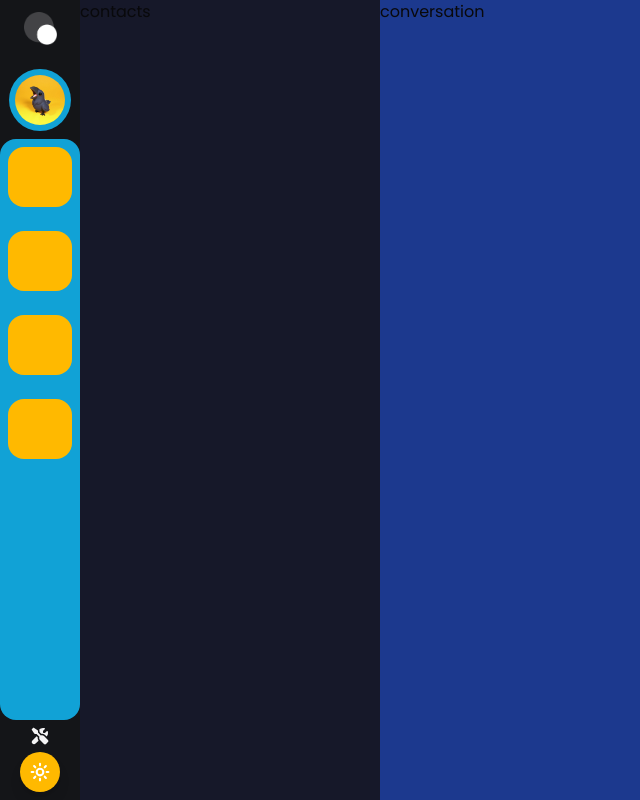
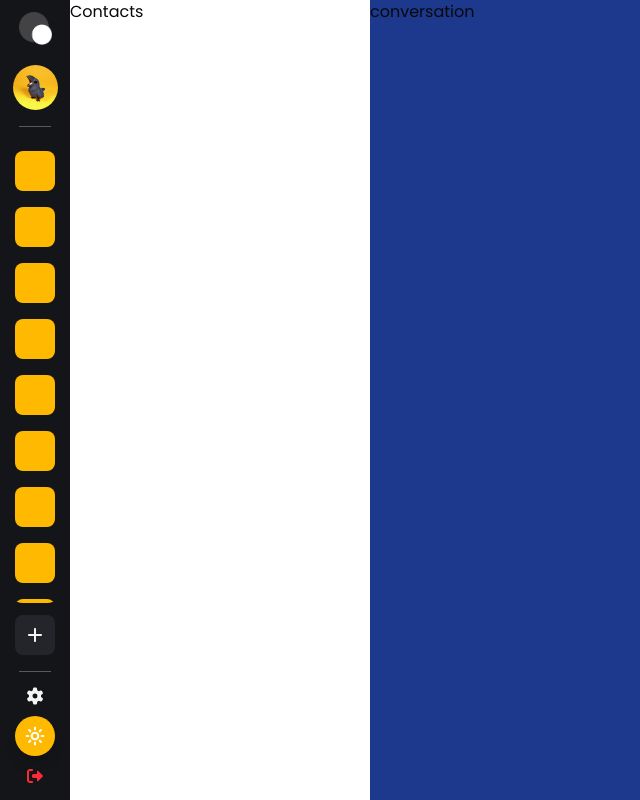
Before and after one commit to akram-abid/chatlify, a Next.js app: page / in a window 1280 px wide. Shown: the whole page, without its empty margins (0-640 px from the left). Built offline with nearby package versions, Linux system fonts and the light colour scheme.

Commit message:
Make the servers's container scrollable

```diff
--- a/app/globals.css
+++ b/app/globals.css
@@ -71,8 +71,8 @@
   --color-border: var(--border);
 
   --color-mate: var(--mate);
-  --color-mate-dark: var(--mate);
-  --color-mate-light: var(--mate);
+  --color-mate-dark: var(--mate-dark);
+  --color-mate-light: var(--mate-light);
 
   --color-primary: var(--primary);
   --color-primary-hover: var(--primary-hover);
@@ -182,6 +182,14 @@
   .error-message {
     @apply mx-auto w-full rounded-xl bg-error/5 px-8 py-3 text-center text-error text-[14px];
   }
+  .scrollbar-hide::-webkit-scrollbar {
+    display: none;
+  }
+
+  .scrollbar-hide {
+    -ms-overflow-style: none;
+    scrollbar-width: none;
+  }
 }
 
 body {
--- a/app/page.jsx
+++ b/app/page.jsx
@@ -1,10 +1,11 @@
+import Contacts from "@/components/Contacts";
 import Navrow from "../components/navrow";
 
 export default function Home() {
   return (
-    <div className="grid grid-cols-[80px_300px_1fr] h-screen">
+    <div className="grid grid-cols-[70px_300px_1fr] h-screen">
       <Navrow/>
-      <div className="bg-surface-alt">contacts</div>
+      <Contacts />
       <div className="bg-blue-900">conversation</div>
     </div>
   );
--- /dev/null
+++ b/components/Contacts.jsx
@@ -0,0 +1,9 @@
+import React from 'react'
+
+const Contacts = () => {
+  return (
+    <div>Contacts</div>
+  )
+}
+
+export default Contacts
--- a/components/navrow.jsx
+++ b/components/navrow.jsx
@@ -1,4 +1,9 @@
-import { faScrewdriverWrench } from '@fortawesome/free-solid-svg-icons';
+import {
+  faAdd,
+  faGear,
+  faRightFromBracket,
+  faScrewdriverWrench,
+} from '@fortawesome/free-solid-svg-icons';
 import { FontAwesomeIcon } from '@fortawesome/react-fontawesome';
 import Image from 'next/image';
 import { FloatingDockDemo } from './ui/FloatingDockDemo';
@@ -8,33 +13,53 @@ import ThemeSwitcherButton from './ThemeSwitcher';
 
 const Navrow = () => {
   return (
-    <div className="bg-mate flex flex-col items-center gap-2 py-2">
+    <div className="bg-mate flex flex-col items-center gap-2 p-2 h-screen">
+      <div className='flex flex-col justify-center items-center gap-3'>
         <Image
           src="/logo.png"
           alt="logo"
           width={33}
           height={33}
-        className="mb-4 pt-1"
+          className="mb-2 pt-1"
         />
-      <div className="rounded-full bg-primary p-1.5">
-        <div className="rounded-full">
         <Image
           src="/profilepic.jpeg"
           alt="profile"
-            width={50}
-            height={50}
+          width={45}
+          height={45}
           className="rounded-full object-cover"
         />
       </div>
+
+      <div className="w-8 h-px bg-accent/30 my-2"></div>
+
+      <div className="flex flex-col justify-center items-center gap-3 flex-1 min-h-0">
+        <div className="flex-1 w-full rounded-2xl p-2 flex flex-col gap-4 overflow-y-auto hover:bg-mate-light  transition-all duration-300 min-h-0 scrollbar-hide">
+          <div className="w-[40px] h-[40px] bg-amber-400 rounded-[8px] flex-shrink-0"></div>
+          <div className="w-[40px] h-[40px] bg-amber-400 rounded-[8px] flex-shrink-0"></div>
+          <div className="w-[40px] h-[40px] bg-amber-400 rounded-[8px] flex-shrink-0"></div>
+          <div className="w-[40px] h-[40px] bg-amber-400 rounded-[8px] flex-shrink-0"></div>
+          <div className="w-[40px] h-[40px] bg-amber-400 rounded-[8px] flex-shrink-0"></div>
+          <div className="w-[40px] h-[40px] bg-amber-400 rounded-[8px] flex-shrink-0"></div>
+          <div className="w-[40px] h-[40px] bg-amber-400 rounded-[8px] flex-shrink-0"></div>
+          <div className="w-[40px] h-[40px] bg-amber-400 rounded-[8px] flex-shrink-0"></div>
+          <div className="w-[40px] h-[40px] bg-amber-400 rounded-[8px] flex-shrink-0"></div>
         </div>
-      <div className="flex-1 bg-primary w-full rounded-2xl p-2 flex flex-col gap-6 overflow-hidden">
-        <div className="w-full h-[60px] bg-amber-400 rounded-2xl"></div>
-        <div className="w-full h-[60px] bg-amber-400 rounded-2xl"></div>
-        <div className="w-full h-[60px] bg-amber-400 rounded-2xl"></div>
-        <div className="w-full h-[60px] bg-amber-400 rounded-2xl"></div>
+        <div className="w-[40px] h-[40px] bg-mate-light rounded-[8px] flex items-center justify-center flex-shrink-0">
+          <FontAwesomeIcon icon={faAdd} className="text-accent w-4" />
         </div>
-      <FontAwesomeIcon icon={faScrewdriverWrench} className='w-7 text-accent' />
+      </div>
+
+      <div className="w-8 h-px bg-accent/30 my-2"></div>
+
+      <div className="flex flex-col justify-center items-center gap-3 ">
+        <FontAwesomeIcon icon={faGear} className="w-6 text-accent" />
         <ThemeSwitcherButton />
+        <FontAwesomeIcon
+          icon={faRightFromBracket}
+          className="w-6 text-red-500 mb-2"
+        />
+      </div>
     </div>
   );
 };
```
Lines whose indentation alone changed are shown as unchanged.
